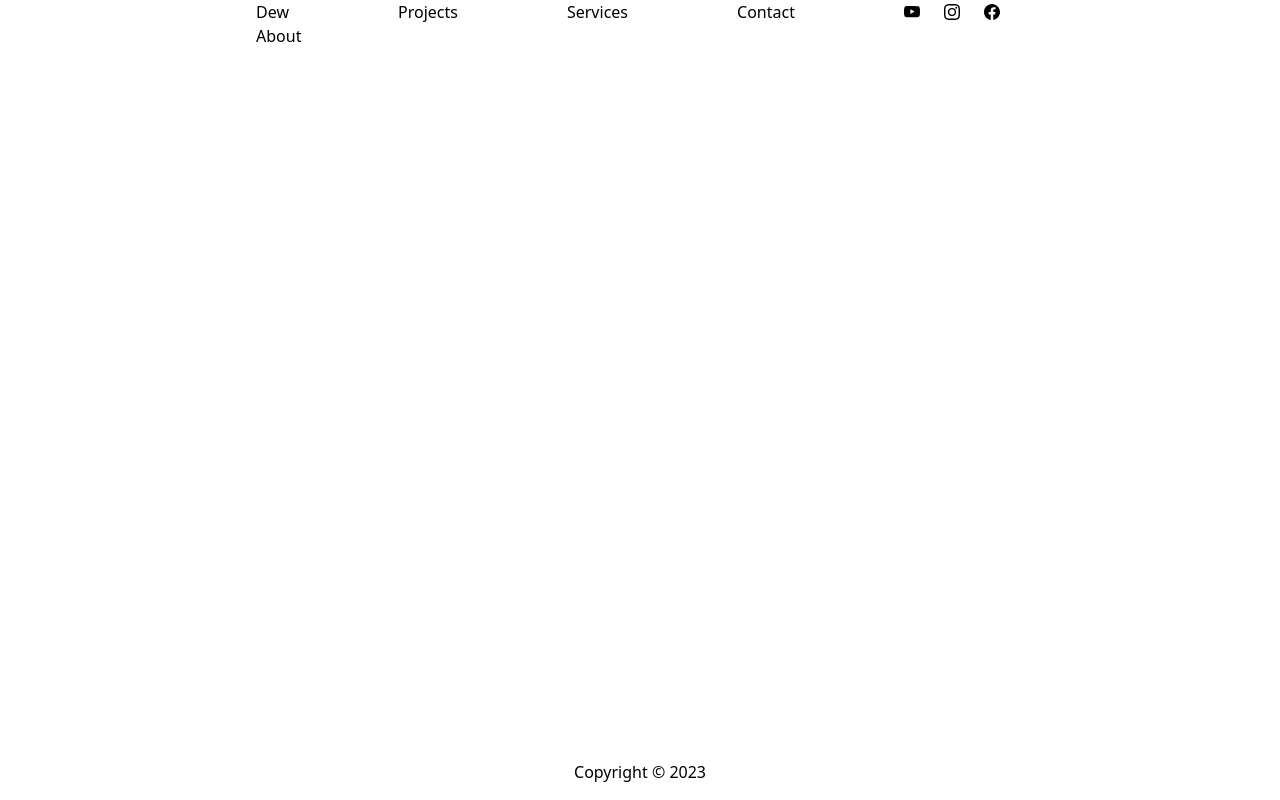
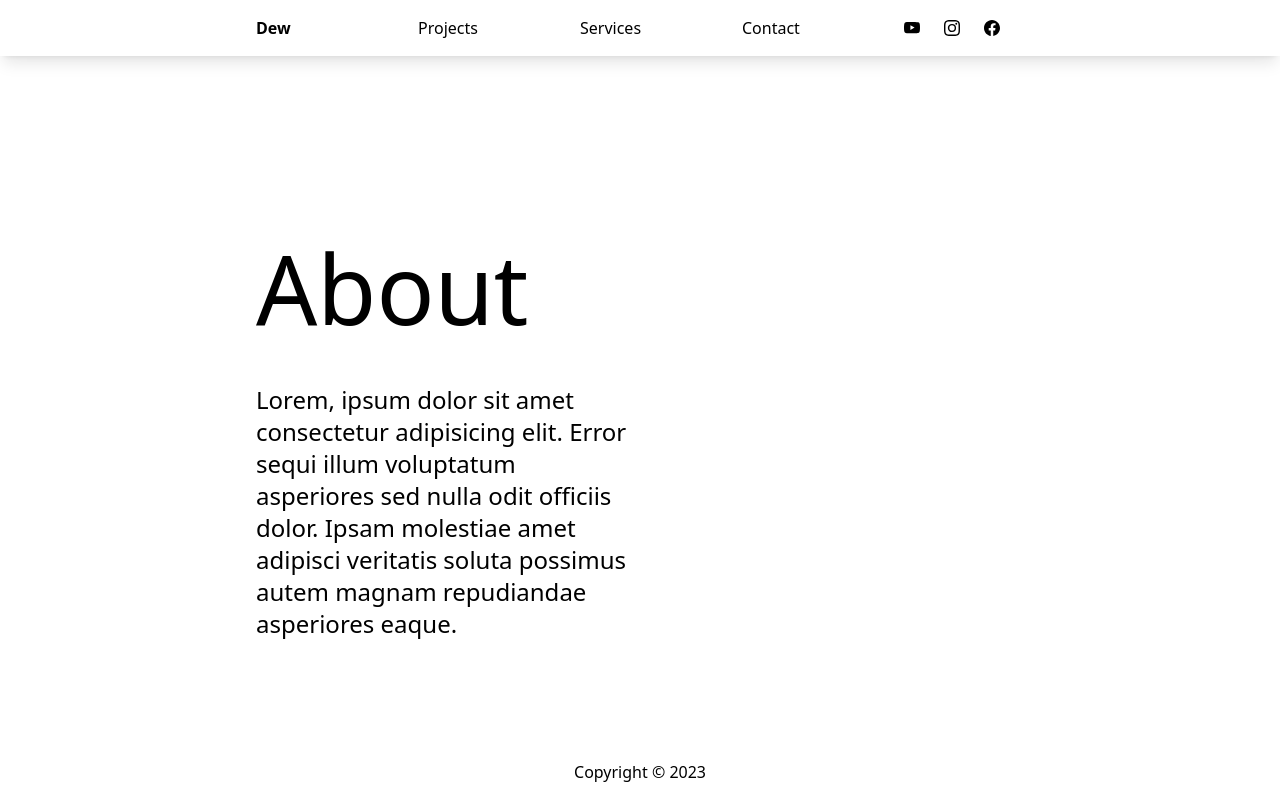
Before and after one commit to rosiak0/dewfpv, a Next.js app: page / in a window 1280 px wide. Built offline with nearby package versions, Linux system fonts and the light colour scheme.

Commit message:
navbar updated

```diff
--- a/components/Navbar.tsx
+++ b/components/Navbar.tsx
@@ -1,4 +1,7 @@
 import Link from "next/link";
+
+import { motion } from "framer-motion";
+import { usePathname } from "next/navigation";
 
 import { BsFacebook, BsInstagram, BsYoutube } from "react-icons/bs";
 
@@ -10,14 +13,24 @@ const links = [
 ];
 
 const Navbar = () => {
+  const path = usePathname();
+
   return (
-    <nav className="fixed w-full">
-      <div className="w-full lg:w-3/5 lg:mx-auto mx-3">
+    <nav className="fixed w-full shadow-lg">
+      <div className="w-full lg:w-3/5 lg:mx-auto mx-3 py-4 ">
         <ul className="flex justify-between">
           {links.map((link) => (
-            <li className="hover:underline" key={link.href}>
+            <li
+              className="hover:font-bold hover:duration-100 w-40"
+              key={link.href}
+            >
               <div>
-                <Link href={link.href}>{link.text}</Link>
+                <Link
+                  className={`${link.href === path ? "font-bold" : ""} `}
+                  href={link.href}
+                >
+                  {link.text}
+                </Link>
               </div>
             </li>
           ))}
--- a/components/PageWrapper.tsx
+++ b/components/PageWrapper.tsx
@@ -8,7 +8,7 @@ const PageWrapper = ({ children }: any) => {
         animate={{ opacity: 1, y: 0 }}
         exit={{ opacity: 0, y: 15 }}
         transition={{ delay: 0.25 }}
-        className="w-full lg:w-3/5 lg:mx-auto mx-3 "
+        className="w-full lg:w-3/5 lg:mx-auto mx-3 pt-20 h-screen"
       >
         {children}
       </motion.div>
--- /dev/null
+++ b/components/TextWrapper.tsx
@@ -0,0 +1,5 @@
+const TextWrapper = ({ children }: any) => {
+  return <main className="w-1/2 mt-40">{children}</main>;
+};
+
+export default TextWrapper;
--- a/pages/contact.tsx
+++ b/pages/contact.tsx
@@ -1,12 +1,13 @@
 import PageWrapper from "../components/PageWrapper";
+import TextWrapper from "../components/TextWrapper";
 
 const Contact = () => {
   return (
     <PageWrapper>
-      <div id="contact" className="h-screen pt-6">
+      <TextWrapper>
         <h1>Contact</h1>
         <form></form>
-      </div>
+      </TextWrapper>
     </PageWrapper>
   );
 };
--- a/pages/index.tsx
+++ b/pages/index.tsx
@@ -1,13 +1,18 @@
 import PageWrapper from "../components/PageWrapper";
+import TextWrapper from "../components/TextWrapper";
 
 export default function Home() {
   return (
     <PageWrapper>
-      <main className="h-full">
-        <div id="about" className="h-screen pt-6">
-          <h1>About</h1>
-        </div>
-      </main>
+      <TextWrapper>
+        <h1 className="text-8xl mb-12">About</h1>
+        <p className="text-2xl ">
+          Lorem, ipsum dolor sit amet consectetur adipisicing elit. Error sequi
+          illum voluptatum asperiores sed nulla odit officiis dolor. Ipsam
+          molestiae amet adipisci veritatis soluta possimus autem magnam
+          repudiandae asperiores eaque.
+        </p>
+      </TextWrapper>
     </PageWrapper>
   );
 }
--- a/pages/projects.tsx
+++ b/pages/projects.tsx
@@ -1,11 +1,12 @@
 import PageWrapper from "../components/PageWrapper";
+import TextWrapper from "../components/TextWrapper";
 
 const Projects = () => {
   return (
     <PageWrapper>
-      <div id="projects" className="h-screen pt-6">
+      <TextWrapper>
         <h1>Projects</h1>
-      </div>
+      </TextWrapper>
     </PageWrapper>
   );
 };
--- a/pages/services.tsx
+++ b/pages/services.tsx
@@ -1,11 +1,12 @@
 import PageWrapper from "../components/PageWrapper";
+import TextWrapper from "../components/TextWrapper";
 
 const Services = () => {
   return (
     <PageWrapper>
-      <div id="services" className="h-screen pt-6">
+      <TextWrapper>
         <h1>Services</h1>
-      </div>
+      </TextWrapper>
     </PageWrapper>
   );
 };
```
